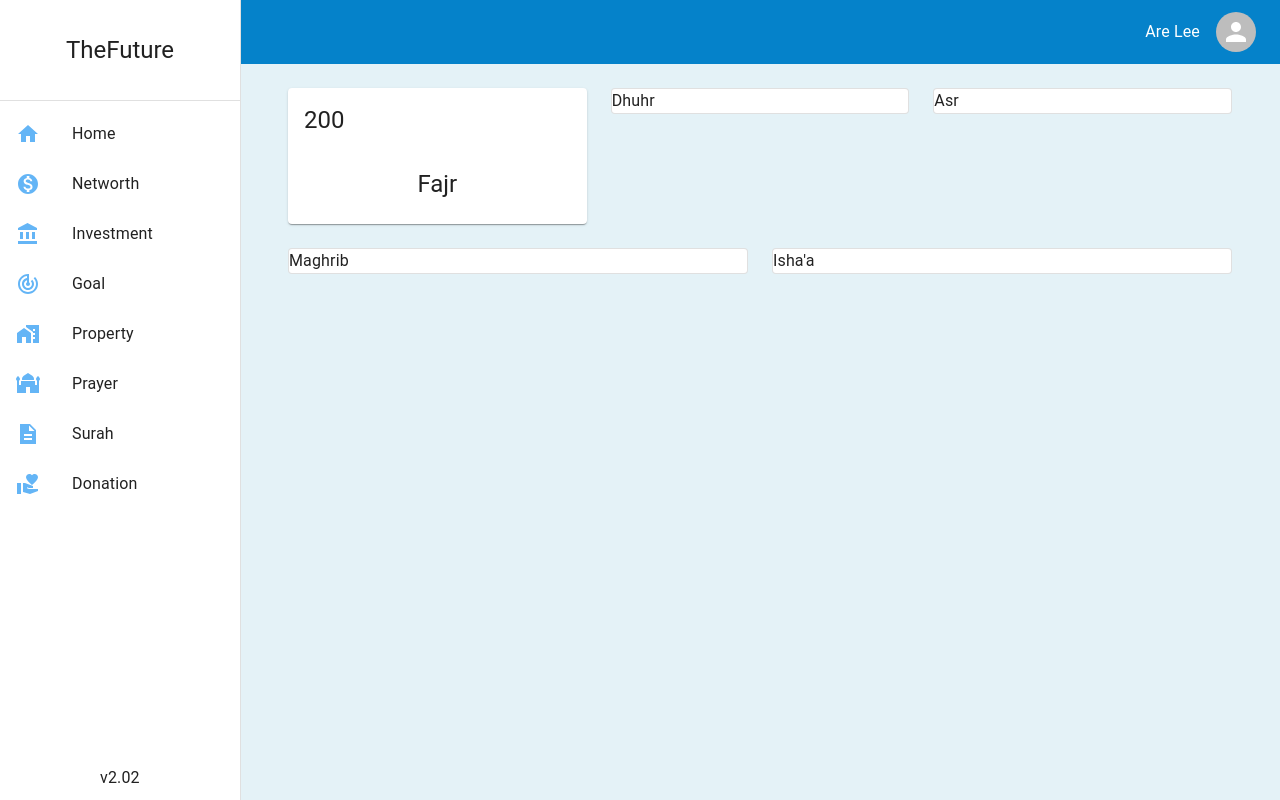
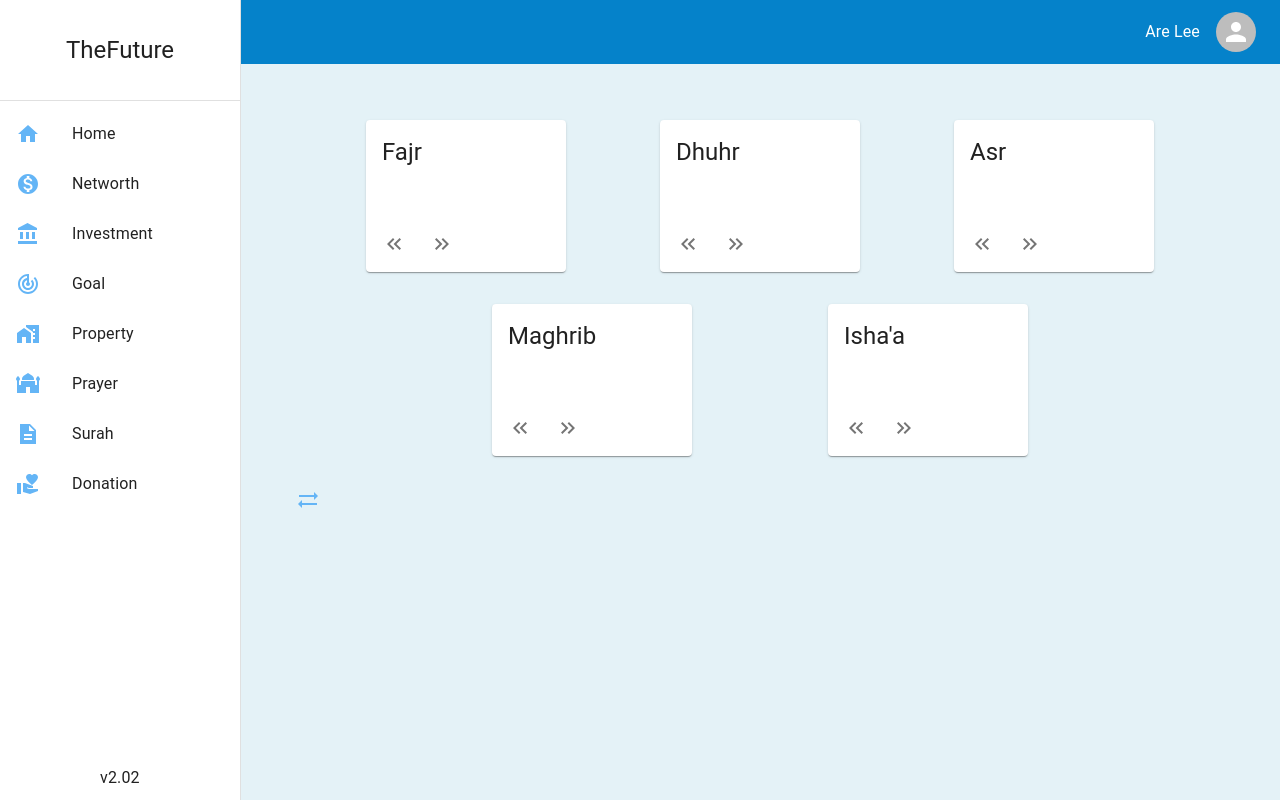
Before and after one commit to Fortune-04/The-Future-v2.0-UI, a React (Create React App) app: page /prayer in a window 1280 px wide. Built offline with nearby package versions, Linux system fonts and the light colour scheme; no server answers.

Commit message:
Update Prayer.js

```diff
--- a/src/Components/Prayer.js
+++ b/src/Components/Prayer.js
@@ -1,63 +1,213 @@
+import React,{ useState, useEffect } from "react";
+
+/*Call API using Axios*/
+import PrayerFinder from "../Apis/PrayerFinder";
+
+/*Import from Material UI*/
 import Card from '@mui/material/Card';
 import CardContent from '@mui/material/CardContent';
-import CardMedia from '@mui/material/CardMedia';
-import Grid from '@mui/material/Grid';
 import Typography from '@mui/material/Typography';
 import Container from '@mui/material/Container';
 import Box from '@mui/material/Box';
-import Paper from '@mui/material/Paper';
 import CardHeader from '@mui/material/CardHeader';
+import Stack from '@mui/material/Stack';
+import CardActions from '@mui/material/CardActions';
+import IconButton from '@mui/material/IconButton';
+import KeyboardDoubleArrowRightSharpIcon from '@mui/icons-material/KeyboardDoubleArrowRightSharp';
+import KeyboardDoubleArrowLeftSharpIcon from '@mui/icons-material/KeyboardDoubleArrowLeftSharp';
+import SyncAltIcon from '@mui/icons-material/SyncAlt';
 
 const Prayer = () => {
 
+    // const [data, setData] = useState([]);
+    const [fajr, setFajr] = useState();
+    const [dhuhr, setDhuhr] = useState();
+    const [asr, setAsr] = useState();
+    const [maghrib, setMaghrib] = useState();
+    const [isha, setIsha] = useState();
+
+    const handleAdd = async(value) => {
+
+        if(value === 1){
+            setFajr(fajr-1);
+        }
+        else if(value === 2){
+            setFajr(fajr+1);
+        }
+        else if(value === 3){
+            setDhuhr(dhuhr-1);
+        }
+        else if(value === 4){
+            setDhuhr(dhuhr+1);
+        }
+        else if(value === 5){
+            setAsr(asr-1);
+        }
+        else if(value === 6){
+            setAsr(asr+1);
+        }
+        else if(value === 7){
+            setMaghrib(maghrib-1);
+        }
+        else if(value === 8){
+            setMaghrib(maghrib+1);
+        }
+        else if(value === 9){
+            setIsha(isha-1);
+        }
+        else if(value === 10){
+            setIsha(isha+1);
+        }
+
+    }
+
+    const handleUpdate = async() =>{
+
+        try {
+            const response = await PrayerFinder.put(`/update/4`, {fajr, dhuhr, asr, maghrib, isha})
+            console.log(response);
+            fetchData();
+
+        } catch (err) {
+            console.error(err.message);
+        }
+    }
+
+    const fetchData = async () => {
+        try {
+            const response = await PrayerFinder.get("/")
+            console.log(response);
+            setFajr(response.data[0].fajr);
+            setDhuhr(response.data[0].dhuhr)
+            setAsr(response.data[0].asr)
+            setMaghrib(response.data[0].maghrib)
+            setIsha(response.data[0].isha)
+
+
+        } catch (err) {
+            console.error(err.message);
+        }
+    };
+
+    useEffect(() => {
+
+        fetchData();
+
+    },[])
+
     return(
         <Container>
-            {/* <Box
-                display="flex"
-            >
-                <Box m="auto"> */}
-                <Grid container spacing={3}>
-                    <Grid item xs={4}>
-                    <Card sx={{ maxWidth: 345 }}>
-                    <CardHeader
-                        title="200"
-                    />
-                        <CardContent >
-                            <Box
-                                display="flex"
-                            >
-                                <Box m="auto">
-                                    <Typography variant="h5">
-                                        Fajr
-                                    </Typography>
-                                </Box>
-                            </Box>
+            <Box>
+                <Stack
+                    direction="row"
+                    justifyContent="space-evenly"
+                    alignItems="center"
+                    spacing={2}
+                    sx={{mt:4}}
+                >
+                    <Card sx={{ minWidth: 200 }}>
+                        <CardHeader
+                            title="Fajr"
+                        />
+                        <CardContent>
+                            <Typography variant="h2" color="text.secondary">
+                                {fajr}
+                            </Typography>
                         </CardContent>
+                        <CardActions>
+                            <IconButton onClick={() => handleAdd(1)}>
+                                <KeyboardDoubleArrowLeftSharpIcon />
+                            </IconButton>
+                            <IconButton onClick={() => handleAdd(2)}>
+                                <KeyboardDoubleArrowRightSharpIcon/>
+                            </IconButton>
+                        </CardActions>
                     </Card>
-                    </Grid>
-                    <Grid item xs={4}>
-                    <Paper variant="outlined">
-                        <Typography>Dhuhr</Typography>
-                    </Paper>
-                    </Grid>
-                    <Grid item xs={4}>
-                    <Paper variant="outlined">
-                        <Typography>Asr</Typography>
-                    </Paper>
-                    </Grid>
-                    <Grid item xs={6}>
-                    <Paper variant="outlined">
-                        <Typography>Maghrib</Typography>
-                    </Paper>
-                    </Grid>
-                    <Grid item xs={6}>
-                    <Paper variant="outlined">
-                        <Typography>Isha'a</Typography>
-                    </Paper>
-                    </Grid>
-                </Grid>
-                {/* </Box>
-            </Box> */}
+                    <Card sx={{ minWidth: 200 }}>
+                        <CardHeader
+                            title="Dhuhr"
+                        />
+                        <CardContent>
+                            <Typography variant="h2" color="text.secondary">
+                                {dhuhr}
+                            </Typography>
+                        </CardContent>
+                        <CardActions>
+                            <IconButton onClick={() => handleAdd(3)}>
+                                <KeyboardDoubleArrowLeftSharpIcon/>
+                            </IconButton>
+                            <IconButton onClick={() => handleAdd(4)}>
+                                <KeyboardDoubleArrowRightSharpIcon/>
+                            </IconButton>
+                        </CardActions>
+                    </Card>
+                    <Card sx={{ minWidth: 200 }}>
+                        <CardHeader
+                            title="Asr"
+                        />
+                        <CardContent>
+                            <Typography variant="h2" color="text.secondary">
+                                {asr}
+                            </Typography>
+                        </CardContent>
+                        <CardActions>
+                            <IconButton onClick={() => handleAdd(5)}>
+                                <KeyboardDoubleArrowLeftSharpIcon/>
+                            </IconButton>
+                            <IconButton onClick={() => handleAdd(6)}>
+                                <KeyboardDoubleArrowRightSharpIcon/>
+                            </IconButton>
+                        </CardActions>
+                    </Card>
+                </Stack>
+                <Stack
+                    direction="row"
+                    justifyContent="center"
+                    alignItems="center"
+                    spacing={17}
+                    sx={{mt:4}}
+                >
+                    <Card sx={{ minWidth: 200 }}>
+                        <CardHeader
+                            title="Maghrib"
+                        />
+                        <CardContent>
+                            <Typography variant="h2" color="text.secondary">
+                                {maghrib}
+                            </Typography>
+                        </CardContent>
+                        <CardActions>
+                            <IconButton onClick={() => handleAdd(7)}>
+                                <KeyboardDoubleArrowLeftSharpIcon/>
+                            </IconButton>
+                            <IconButton onClick={() => handleAdd(8)}>
+                                <KeyboardDoubleArrowRightSharpIcon/>
+                            </IconButton>
+                        </CardActions>
+                    </Card>
+                    <Card sx={{ minWidth: 200 }}>
+                        <CardHeader
+                            title="Isha'a"
+                        />
+                        <CardContent>
+                            <Typography variant="h2" color="text.secondary">
+                                {isha}
+                            </Typography>
+                        </CardContent>
+                        <CardActions sx={{alignItems:"center"}}>
+                            <IconButton onClick={() => handleAdd(9)}>
+                                <KeyboardDoubleArrowLeftSharpIcon/>
+                            </IconButton>
+                            <IconButton onClick={() => handleAdd(10)}>
+                                <KeyboardDoubleArrowRightSharpIcon/>
+                            </IconButton>
+                        </CardActions>
+                    </Card>
+                </Stack>
+            </Box>
+            <IconButton sx={{mt: 3}} color="secondary" onClick={handleUpdate}>
+                <SyncAltIcon/>
+            </IconButton>
         </Container>
     )
 }
```
